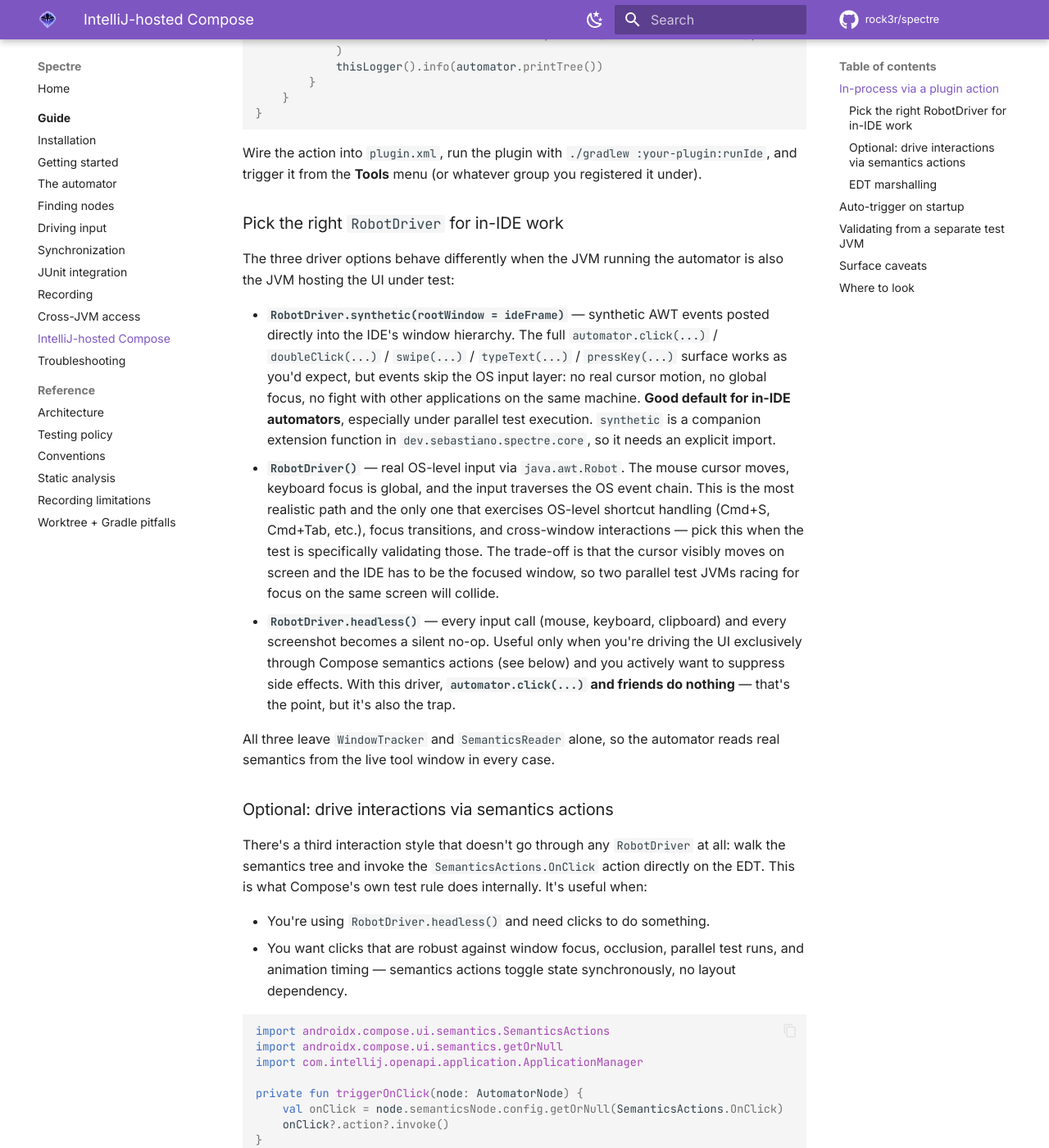
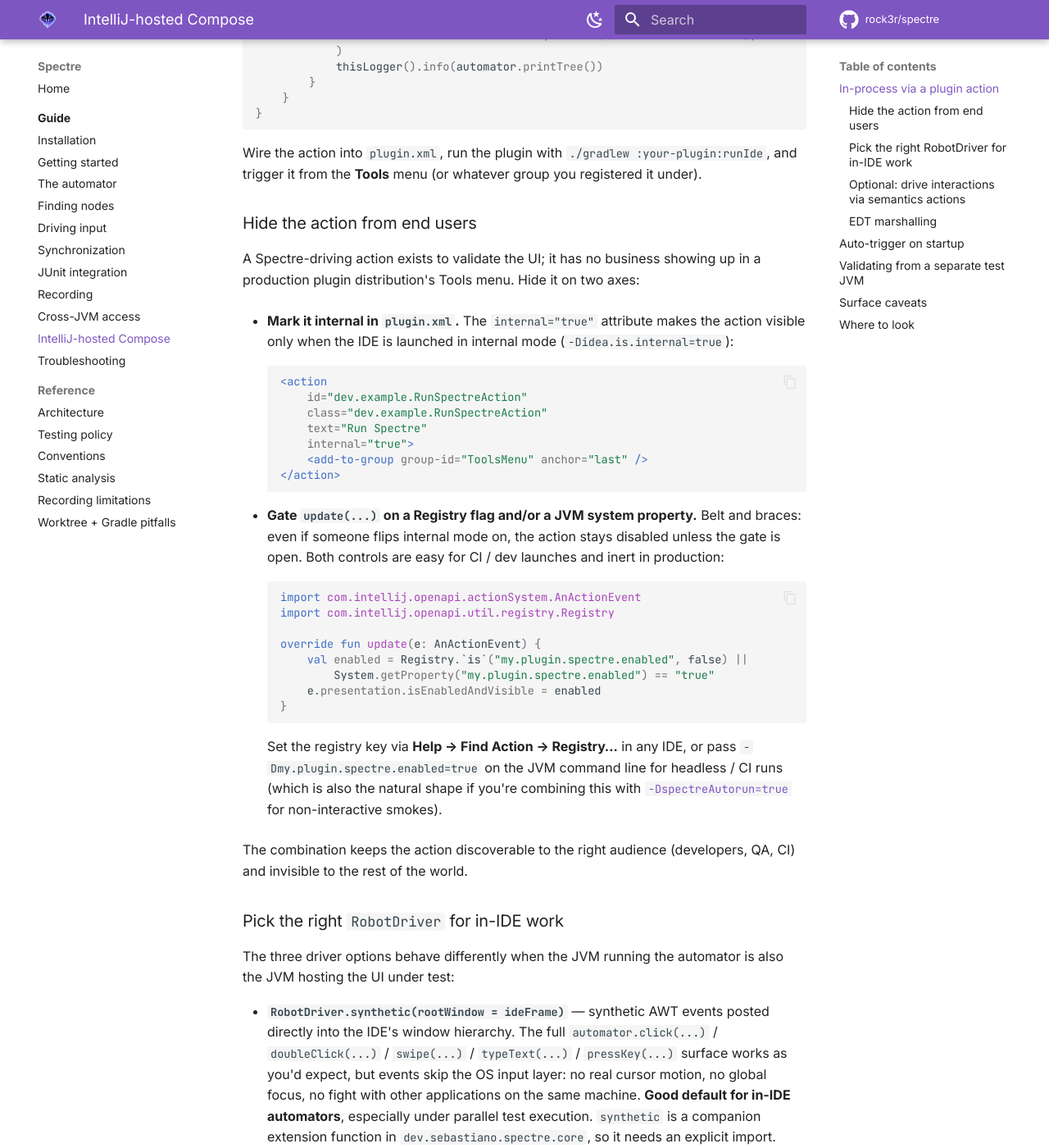
Before and after one commit to rock3r/spectre, an MkDocs documentation site: the page built from docs/guide/intellij.md, in a window 1280 px wide and 1400 px high, scrolled down 849 px. Shown: the whole window at 82% size. Built offline with MkDocs 1.6.1 and Material for MkDocs 9.7.7, drawn with Linux system fonts in a browser that asks for light colours; comment, search, counter and statistics services are not loaded.

Commit message:
docs(intellij): note that the Spectre-driving action should be hidden in production
A plugin's Spectre-driving action is a validation tool; it doesn't
belong in the Tools menu of a production distribution. Add a section
spelling out two complementary gates:

- internal="true" on the <action> in plugin.xml — only shown when
  the IDE is launched with -Didea.is.internal=true.
- Registry.is("my.plugin.spectre.enabled", false) || system property
  check in update(), setting isEnabledAndVisible. Belt-and-braces in
  case internal mode is on but Spectre wiring shouldn't be.

Notes the natural overlap with -DspectreAutorun=true for headless /
CI runs — same flag-driven enable shape.

Co-Authored-By: Claude Opus 4.7 (1M context) <noreply@anthropic.com>

````diff
--- a/docs/guide/intellij.md
+++ b/docs/guide/intellij.md
@@ -43,6 +43,49 @@ class RunSpectreAction : AnAction() {
 
 Wire the action into `plugin.xml`, run the plugin with `./gradlew :your-plugin:runIde`,
 and trigger it from the **Tools** menu (or whatever group you registered it under).
+
+### Hide the action from end users
+
+A Spectre-driving action exists to validate the UI; it has no business showing up in a
+production plugin distribution's Tools menu. Hide it on two axes:
+
+- **Mark it internal in `plugin.xml`.** The `internal="true"` attribute makes the
+  action visible only when the IDE is launched in internal mode
+  (`-Didea.is.internal=true`):
+
+    ```xml
+    <action
+        id="dev.example.RunSpectreAction"
+        class="dev.example.RunSpectreAction"
+        text="Run Spectre"
+        internal="true">
+        <add-to-group group-id="ToolsMenu" anchor="last" />
+    </action>
+    ```
+
+- **Gate `update(...)` on a Registry flag and/or a JVM system property.** Belt and
+  braces: even if someone flips internal mode on, the action stays disabled unless
+  the gate is open. Both controls are easy for CI / dev launches and inert in
+  production:
+
+    ```kotlin
+    import com.intellij.openapi.actionSystem.AnActionEvent
+    import com.intellij.openapi.util.registry.Registry
+
+    override fun update(e: AnActionEvent) {
+        val enabled = Registry.`is`("my.plugin.spectre.enabled", false) ||
+            System.getProperty("my.plugin.spectre.enabled") == "true"
+        e.presentation.isEnabledAndVisible = enabled
+    }
+    ```
+
+    Set the registry key via **Help → Find Action → Registry…** in any IDE, or pass
+    `-Dmy.plugin.spectre.enabled=true` on the JVM command line for headless / CI
+    runs (which is also the natural shape if you're combining this with
+    [`-DspectreAutorun=true`](#auto-trigger-on-startup) for non-interactive smokes).
+
+The combination keeps the action discoverable to the right audience (developers,
+QA, CI) and invisible to the rest of the world.
 
 ### Pick the right `RobotDriver` for in-IDE work
 
````
